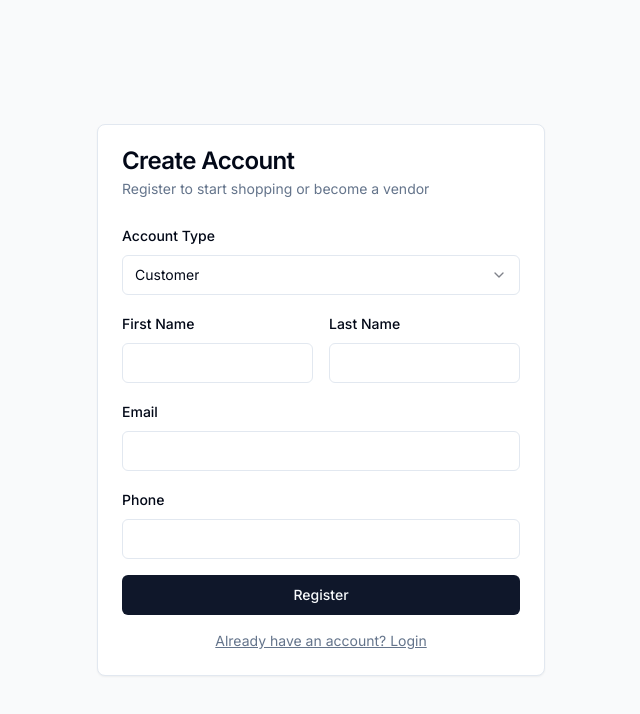
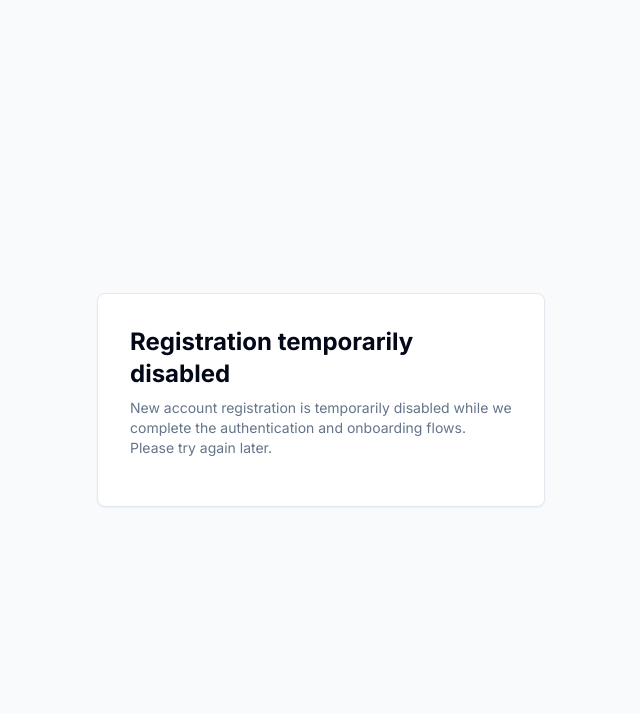
Before and after one commit to mhdhstudy03/multi-vendor-gun-e-commerce, a Next.js app in the folder frontend/: page /register in a window 1280 px wide. Shown: the top 714 px of the page, without its empty margins (319-959 px from the left). Built offline with nearby package versions, Linux system fonts and the light colour scheme.

Commit message:
login changes

```diff
--- a/frontend/app/login/page.tsx
+++ b/frontend/app/login/page.tsx
@@ -1,127 +1,15 @@
 "use client"
 
-import { useState } from "react"
-import { useRouter } from "next/navigation"
-import Link from "next/link"
-import { Button } from "@/components/ui/button"
-import { Input } from "@/components/ui/input"
-import { Label } from "@/components/ui/label"
-import { Card, CardContent, CardDescription, CardHeader, CardTitle } from "@/components/ui/card"
-import { toast } from "sonner"
-import api from "@/lib/api"
-
 export default function LoginPage() {
-  const [email, setEmail] = useState("")
-  const [step, setStep] = useState<"email" | "otp">("email")
-  const [otp, setOtp] = useState("")
-  const [loading, setLoading] = useState(false)
-  const router = useRouter()
-  const handleEmailSubmit = async (e: React.FormEvent) => {
-    e.preventDefault()
-    setLoading(true)
-    try {
-      await api.post("/auth/send-otp", { email })
-      setStep("otp")
-      toast("OTP Sent", {
-        description: "Please check your email for the verification code",
-      })
-    } catch (error: any) {
-      toast.error("Error", {
-        description: error.response?.data?.message || "Failed to send OTP",
-      })
-    } finally {
-      setLoading(false)
-    }
-  }
-
-  const handleOtpSubmit = async (e: React.FormEvent) => {
-    e.preventDefault()
-    setLoading(true)
-    try {
-      const response = await api.post("/auth/verify-otp", { email, otp })
-      localStorage.setItem("token", response.data.token)
-      localStorage.setItem("user", JSON.stringify(response.data.user))
-
-      const user = response.data.user
-      if (user.role === "vendor") {
-        router.push("/vendor/dashboard")
-      } else if (user.role === "admin" || user.role === "owner") {
-        router.push("/admin/dashboard")
-      } else {
-        router.push("/customer")
-      }
-    } catch (error: any) {
-      toast.error("Error", {
-        description: error.response?.data?.message || "Invalid OTP",
-      })
-    } finally {
-      setLoading(false)
-    }
-  }
-
   return (
     <div className="min-h-screen flex items-center justify-center bg-gray-50 px-4">
-      <Card className="w-full max-w-md">
-        <CardHeader>
-          <CardTitle>Login</CardTitle>
-          <CardDescription>
-            {step === "email"
-              ? "Enter your email to receive a verification code"
-              : "Enter the verification code sent to your email"}
-          </CardDescription>
-        </CardHeader>
-        <CardContent>
-          {step === "email" ? (
-            <form onSubmit={handleEmailSubmit} className="space-y-4">
-              <div className="space-y-2">
-                <Label htmlFor="email">Email</Label>
-                <Input
-                  id="email"
-                  type="email"
-                  placeholder="your@email.com"
-                  value={email}
-                  onChange={(e) => setEmail(e.target.value)}
-                  required
-                />
-              </div>
-              <Button type="submit" className="w-full" disabled={loading}>
-                {loading ? "Sending..." : "Send OTP"}
-              </Button>
-            </form>
-          ) : (
-            <form onSubmit={handleOtpSubmit} className="space-y-4">
-              <div className="space-y-2">
-                <Label htmlFor="otp">Verification Code</Label>
-                <Input
-                  id="otp"
-                  type="text"
-                  placeholder="Enter 6-digit code"
-                  value={otp}
-                  onChange={(e) => setOtp(e.target.value)}
-                  maxLength={6}
-                  required
-                />
-              </div>
-              <Button type="submit" className="w-full" disabled={loading}>
-                {loading ? "Verifying..." : "Verify & Login"}
-              </Button>
-              <Button
-                type="button"
-                variant="ghost"
-                className="w-full"
-                onClick={() => setStep("email")}
-              >
-                Back to Email
-              </Button>
-            </form>
-          )}
-          <div className="mt-4 text-center text-sm text-muted-foreground">
-            <Link href="/register" className="underline">
-              Don't have an account? Register
-            </Link>
-          </div>
-        </CardContent>
-      </Card>
+      <div className="w-full max-w-md rounded-lg border bg-white p-8 shadow-sm">
+        <h1 className="text-2xl font-bold mb-2">Login temporarily disabled</h1>
+        <p className="text-sm text-muted-foreground mb-4">
+          Authentication is temporarily disabled while we complete the
+          implementation. Please try again later.
+        </p>
+      </div>
     </div>
   )
 }
--- a/frontend/app/register/page.tsx
+++ b/frontend/app/register/page.tsx
@@ -1,121 +1,15 @@
 "use client"
 
-import { useState } from "react"
-import { useRouter } from "next/navigation"
-import Link from "next/link"
-import { Button } from "@/components/ui/button"
-import { Input } from "@/components/ui/input"
-import { Label } from "@/components/ui/label"
-import { Card, CardContent, CardDescription, CardHeader, CardTitle } from "@/components/ui/card"
-import { Select, SelectContent, SelectItem, SelectTrigger, SelectValue } from "@/components/ui/select"
-import { toast } from "sonner"
-import api from "@/lib/api"
-
 export default function RegisterPage() {
-  const [formData, setFormData] = useState({
-    email: "",
-    phone: "",
-    firstName: "",
-    lastName: "",
-    role: "customer",
-  })
-  const [loading, setLoading] = useState(false)
-  const router = useRouter()
-  const handleSubmit = async (e: React.FormEvent) => {
-    e.preventDefault()
-    setLoading(true)
-    try {
-      await api.post("/auth/register", formData)
-      toast("Registration Successful", {
-        description: "Please check your email for verification",
-      })
-      router.push("/login")
-    } catch (error: any) {
-      toast.error("Error", {
-        description: error.response?.data?.message || "Registration failed",
-      })
-    } finally {
-      setLoading(false)
-    }
-  }
-
   return (
     <div className="min-h-screen flex items-center justify-center bg-gray-50 px-4">
-      <Card className="w-full max-w-md">
-        <CardHeader>
-          <CardTitle>Create Account</CardTitle>
-          <CardDescription>
-            Register to start shopping or become a vendor
-          </CardDescription>
-        </CardHeader>
-        <CardContent>
-          <form onSubmit={handleSubmit} className="space-y-4">
-            <div className="space-y-2">
-              <Label htmlFor="role">Account Type</Label>
-              <Select
-                value={formData.role}
-                onValueChange={(value) => setFormData({ ...formData, role: value })}
-              >
-                <SelectTrigger>
-                  <SelectValue />
-                </SelectTrigger>
-                <SelectContent>
-                  <SelectItem value="customer">Customer</SelectItem>
-                  <SelectItem value="vendor">Vendor</SelectItem>
-                </SelectContent>
-              </Select>
-            </div>
-            <div className="grid grid-cols-2 gap-4">
-              <div className="space-y-2">
-                <Label htmlFor="firstName">First Name</Label>
-                <Input
-                  id="firstName"
-                  value={formData.firstName}
-                  onChange={(e) => setFormData({ ...formData, firstName: e.target.value })}
-                  required
-                />
-              </div>
-              <div className="space-y-2">
-                <Label htmlFor="lastName">Last Name</Label>
-                <Input
-                  id="lastName"
-                  value={formData.lastName}
-                  onChange={(e) => setFormData({ ...formData, lastName: e.target.value })}
-                  required
-                />
-              </div>
-            </div>
-            <div className="space-y-2">
-              <Label htmlFor="email">Email</Label>
-              <Input
-                id="email"
-                type="email"
-                value={formData.email}
-                onChange={(e) => setFormData({ ...formData, email: e.target.value })}
-                required
-              />
-            </div>
-            <div className="space-y-2">
-              <Label htmlFor="phone">Phone</Label>
-              <Input
-                id="phone"
-                type="tel"
-                value={formData.phone}
-                onChange={(e) => setFormData({ ...formData, phone: e.target.value })}
-                required
-              />
-            </div>
-            <Button type="submit" className="w-full" disabled={loading}>
-              {loading ? "Registering..." : "Register"}
-            </Button>
-          </form>
-          <div className="mt-4 text-center text-sm text-muted-foreground">
-            <Link href="/login" className="underline">
-              Already have an account? Login
-            </Link>
-          </div>
-        </CardContent>
-      </Card>
+      <div className="w-full max-w-md rounded-lg border bg-white p-8 shadow-sm">
+        <h1 className="text-2xl font-bold mb-2">Registration temporarily disabled</h1>
+        <p className="text-sm text-muted-foreground mb-4">
+          New account registration is temporarily disabled while we complete the
+          authentication and onboarding flows. Please try again later.
+        </p>
+      </div>
     </div>
   )
 }
```
